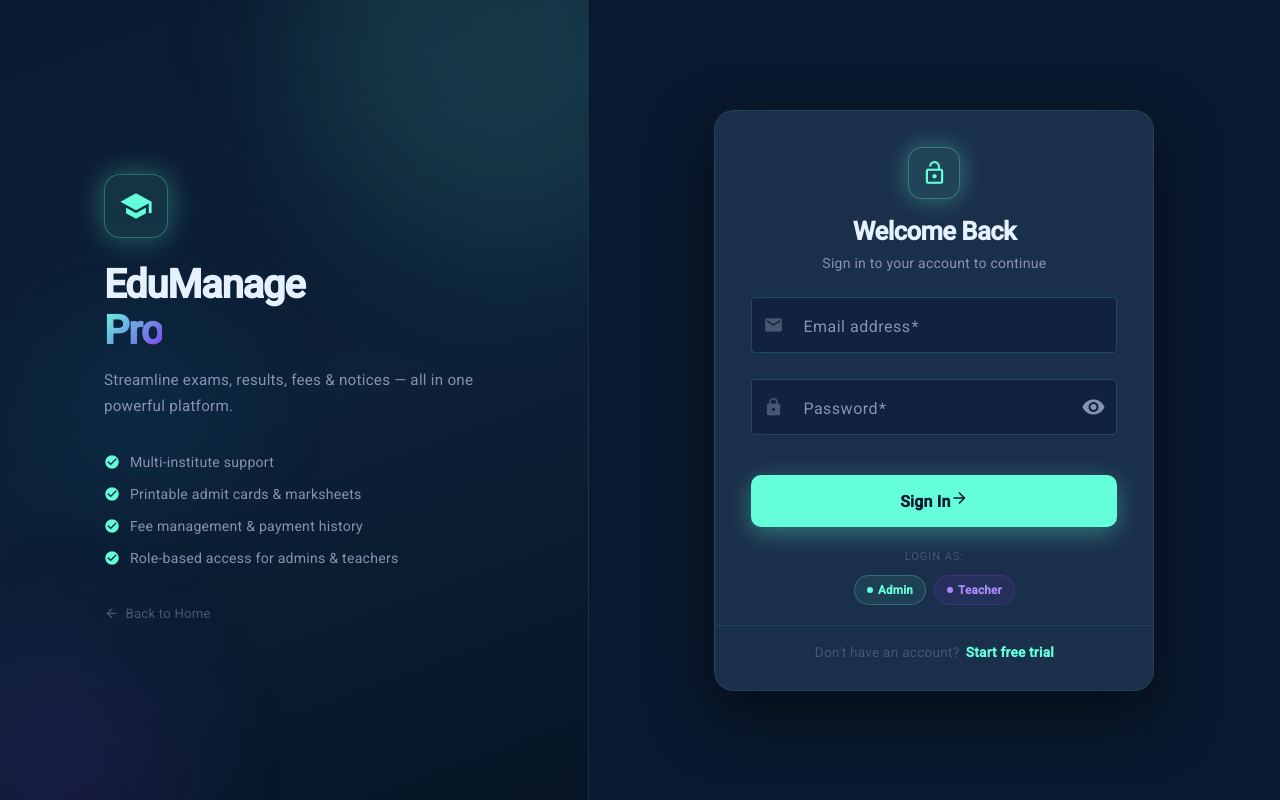
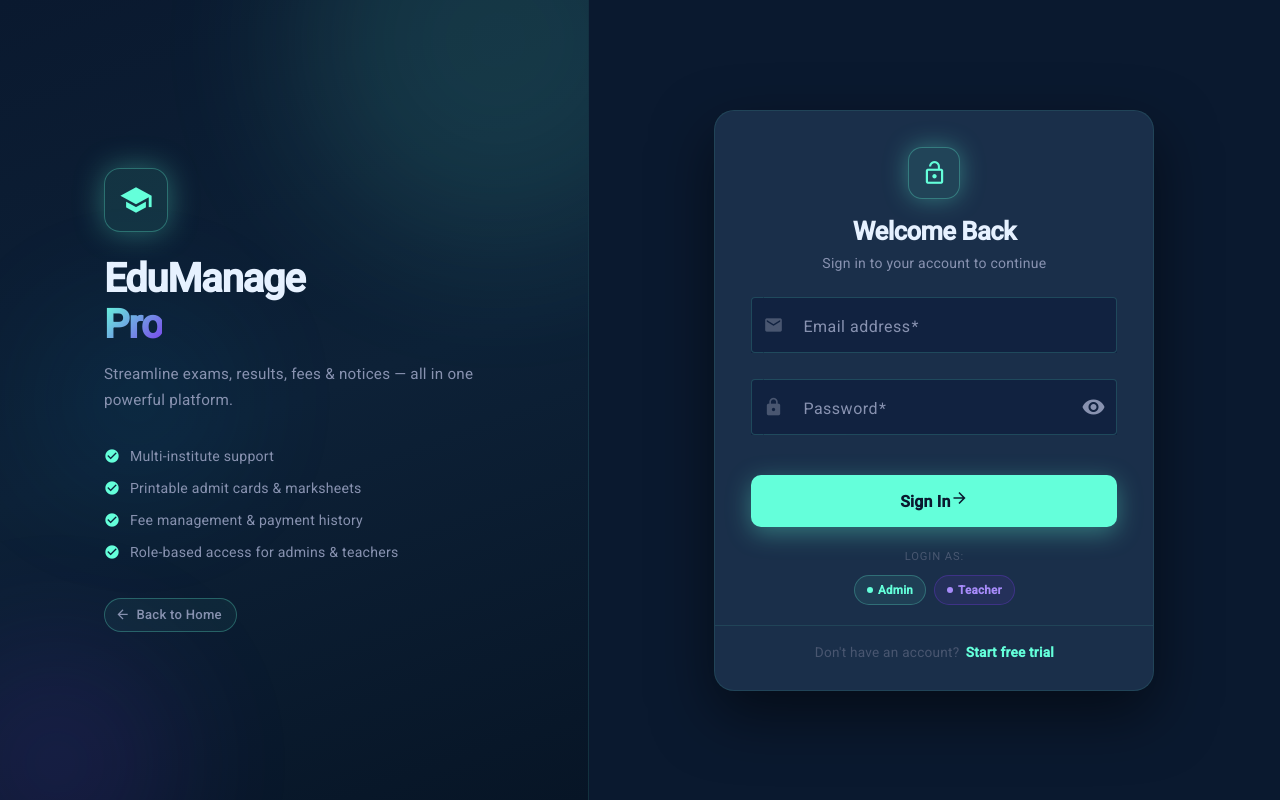
Before and after one commit to samim0773/-institute-mgmt-frontend-v1, an Angular app: page /auth/login in a window 1280 px wide. Built offline with nearby package versions, Linux system fonts and the light colour scheme.

Commit message:
Fix landing page loging button and back to home page button

```diff
--- a/src/app/auth/login/login.component.scss
+++ b/src/app/auth/login/login.component.scss
@@ -177,15 +177,30 @@ $error:         #f87171;
 
 // ── Back to home link ─────────────────────────────────────────────────────────
 .back-home-link {
-  display:     inline-flex;
-  align-items: center;
-  gap:         0.4rem;
-  color:       $text-muted;
-  font-size:   0.82rem;
+  display:       inline-flex;
+  align-items:   center;
+  gap:           0.4rem;
+  color:         $text-secondary;
+  font-size:     0.82rem;
+  font-weight:   500;
   text-decoration: none;
-  transition:  color 0.2s;
-  mat-icon { font-size: 0.95rem !important; width: 0.95rem !important; height: 0.95rem !important; }
-  &:hover { color: $accent; }
+  padding:       6px 14px 6px 10px;
+  border:        1px solid rgba(100, 255, 218, 0.28);
+  border-radius: 20px;
+  background:    rgba(100, 255, 218, 0.05);
+  transition:    color 0.2s, border-color 0.2s, background 0.2s;
+
+  mat-icon {
+    font-size: 0.95rem !important;
+    width:     0.95rem !important;
+    height:    0.95rem !important;
+  }
+
+  &:hover {
+    color:        $accent;
+    border-color: $accent;
+    background:   $accent-dim;
+  }
 }
 
 // ══ RIGHT FORM PANEL ══════════════════════════════════════════════════════════
--- a/src/app/public/landing/landing.component.scss
+++ b/src/app/public/landing/landing.component.scss
@@ -178,7 +178,9 @@ $border-hover:  rgba(100, 255, 218, 0.3);
     gap: 1rem;
     &.open { display: flex; }
   }
-  .nav-actions { display: none; }
+  .nav-actions {
+    .btn-start { display: none; }
+  }
 }
 
 // ─── Hero ─────────────────────────────────────────────────────────────────────
```
